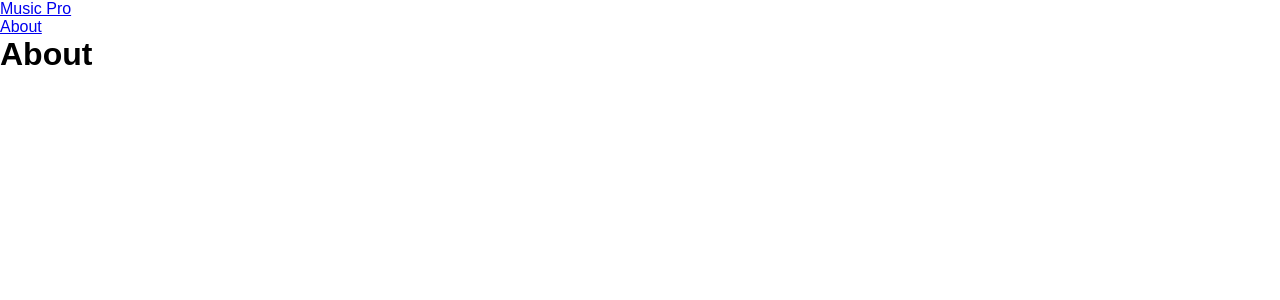
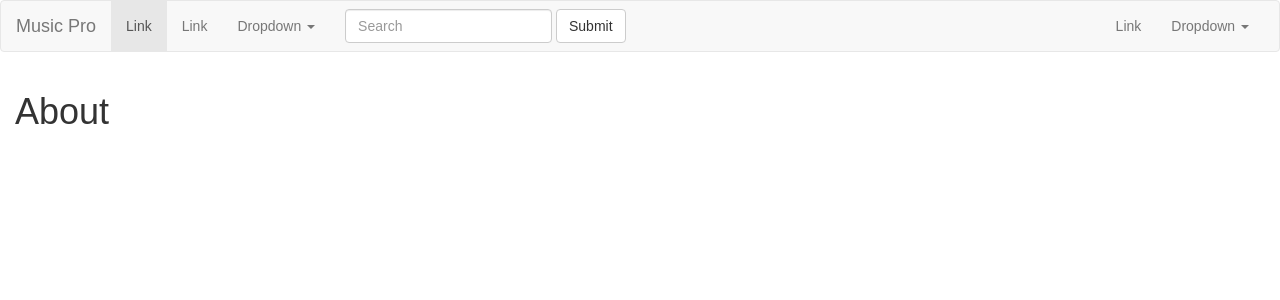
Before and after one commit to musproject/musproject.github.io, a Jekyll site: the page built from about.md, in a window 1280 px wide. Shown: the top 300 px of the page. Built offline with Jekyll 4.4.1, drawn with Linux system fonts in a browser that asks for light colours; nearby versions of some CDN libraries; library files that are not in the unit come from our copies.

Commit message:
Update layout

```diff
--- a/_includes/head.html
+++ b/_includes/head.html
@@ -7,6 +7,7 @@
     <link rel="canonical" href="{{ page.url | replace:'index.html','' | prepend: site.baseurl | prepend: site.url }}">
 
     <!-- Custom CSS -->
-    <link rel="stylesheet" href="{{ "/css/main.css" | prepend: site.baseurl }}">
+    <link rel="stylesheet" href="/lib/bootstrap/dist/css/bootstrap.css">
+    <link rel="stylesheet" href="/css/main.css">
 
 </head>
--- a/_includes/header.html
+++ b/_includes/header.html
@@ -1,17 +1,53 @@
-<header class="site-header">
+<nav class="navbar navbar-default" role="navigation">
+  <div class="container-fluid">
+    <!-- Brand and toggle get grouped for better mobile display -->
+    <div class="navbar-header">
+      <button type="button" class="navbar-toggle" data-toggle="collapse" data-target="#bs-example-navbar-collapse-1">
+        <span class="sr-only">Toggle navigation</span>
+        <span class="icon-bar"></span>
+        <span class="icon-bar"></span>
+        <span class="icon-bar"></span>
+      </button>
+      <a class="navbar-brand" href="#">{{ site.title }}</a>
+    </div>
 
-  <div class="wrap">
-
-    <a class="site-title" href="{{ site.baseurl }}/">{{ site.title }}</a>
-
-    <nav class="site-nav">
-      <div class="trigger">
-        {% for page in site.pages %}
-          <a class="page-link" href="{{ page.url | prepend: site.baseurl }}">{{ page.title }}</a>
-        {% endfor %}
-      </div>
-    </nav>
-
-  </div>
-
-</header>
+    <!-- Collect the nav links, forms, and other content for toggling -->
+    <div class="collapse navbar-collapse" id="bs-example-navbar-collapse-1">
+      <ul class="nav navbar-nav">
+        <li class="active"><a href="#">Link</a></li>
+        <li><a href="#">Link</a></li>
+        <li class="dropdown">
+          <a href="#" class="dropdown-toggle" data-toggle="dropdown">Dropdown <b class="caret"></b></a>
+          <ul class="dropdown-menu">
+            <li><a href="#">Action</a></li>
+            <li><a href="#">Another action</a></li>
+            <li><a href="#">Something else here</a></li>
+            <li class="divider"></li>
+            <li><a href="#">Separated link</a></li>
+            <li class="divider"></li>
+            <li><a href="#">One more separated link</a></li>
+          </ul>
+        </li>
+      </ul>
+      <form class="navbar-form navbar-left" role="search">
+        <div class="form-group">
+          <input type="text" class="form-control" placeholder="Search">
+        </div>
+        <button type="submit" class="btn btn-default">Submit</button>
+      </form>
+      <ul class="nav navbar-nav navbar-right">
+        <li><a href="#">Link</a></li>
+        <li class="dropdown">
+          <a href="#" class="dropdown-toggle" data-toggle="dropdown">Dropdown <b class="caret"></b></a>
+          <ul class="dropdown-menu">
+            <li><a href="#">Action</a></li>
+            <li><a href="#">Another action</a></li>
+            <li><a href="#">Something else here</a></li>
+            <li class="divider"></li>
+            <li><a href="#">Separated link</a></li>
+          </ul>
+        </li>
+      </ul>
+    </div><!-- /.navbar-collapse -->
+  </div><!-- /.container-fluid -->
+</nav>
--- a/_layouts/default.html
+++ b/_layouts/default.html
@@ -7,10 +7,8 @@
 
     {% include header.html %}
 
-    <div class="page-content">
-      <div class="wrap">
+    <div class="container-fluid">
       {{ content }}
-      </div>
     </div>
 
     {% include footer.html %}
```
Also changed, not shown: _posts/2014-05-31-sample (3rd copy).md (renamed from _posts/2014-05-31-welcome-to-jekyll.markdown, +2 -1 lines), _posts/2014-05-31-sample (another copy).md (added, +10 -0 lines), _posts/2014-05-31-sample (copy).md (added, +10 -0 lines), _posts/2014-05-31-sample.md (added, +9 -0 lines), index.html (+14 -15 lines).
